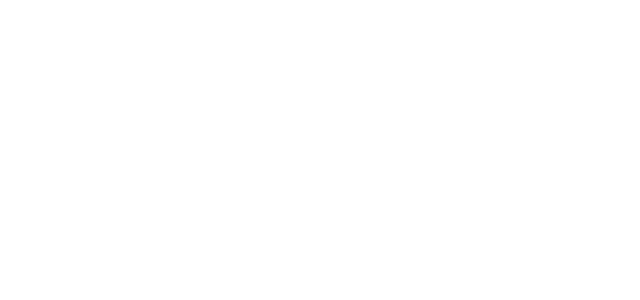
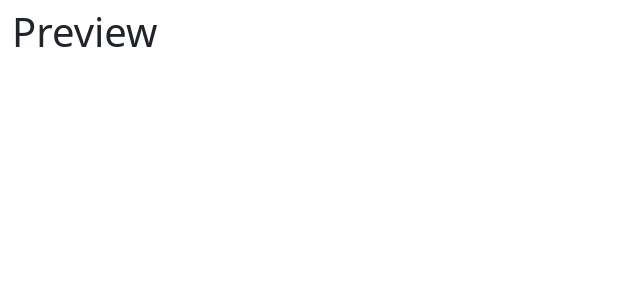
Before and after one commit to pannelltyler91/coffee_kiosk, a React (Create React App) app: page /preview in a window 1280 px wide. Before the commit this address had no page. Shown: the top 300 px of the page, without its empty margins (0-640 px from the left). Built offline with nearby package versions, Linux system fonts and the light colour scheme.

Commit message:
ran into issue with preview screen

```diff
--- a/src/App.js
+++ b/src/App.js
@@ -9,6 +9,7 @@ import HotCoffee from "./components/menu_components/HotCoffe";
 import Pay from "./components/Pay";
 import ThankYou from "./components/ThankYou";
 import Rewards from './components/Rewards';
+import Preview from "./components/Preview";
 
 
 function App() {
@@ -24,6 +25,7 @@ function App() {
         <Route path="/pay" element={<Pay/>} />
         <Route path="/thankyou" element={<ThankYou/>} />
         <Route path="/rewards" element={<Rewards/>} />
+        <Route path="/preview" element={<Preview/>} />
       </Routes>
     </div>
   );
--- /dev/null
+++ b/src/components/Preview.js
@@ -0,0 +1,25 @@
+import Container from "react-bootstrap/esm/Container";
+import Row from "react-bootstrap/esm/Row";
+import Col from "react-bootstrap/esm/Col";
+import Card from 'react-bootstrap/Card';
+import Button from "react-bootstrap/esm/Button";
+import { useSelector } from 'react-redux';
+import {db} from './config/firebase';
+import {addDoc,collection} from 'firebase/firestore';
+import { useNavigate } from "react-router-dom";
+import { Timestamp } from "@firebase/firestore";
+
+
+function Preview(){
+
+const cart = useSelector((state) => state.cart.value)
+
+    return(
+        <Container className="mt-2" fluid>
+          <h1>Preview</h1>
+          {cart}
+        </Container>
+    )
+}
+
+export default Preview;
--- a/src/components/Rewards.js
+++ b/src/components/Rewards.js
@@ -51,7 +51,7 @@ function Rewards() {
             </Container>
             <Row>
                 <Col></Col>
-                <Col style={{border:'white solid 1px',backgroundColor:'#A47C6F',marginRight:'162px',borderRadius:'25px',display:'flex',justifyContent:'center',height:'100%',width:'100%'}}><Button  style={{border:'none',backgroundColor:'#A47C6F',borderRadius:'25px',display:'flex',justifyContent:'center',height:'100%',width:'100%'}} onClick={(e) => {dispatch(checkRewards({message:'can we update?'})); navigate('/pay')}}>Continue</Button></Col>
+                <Col style={{border:'white solid 1px',backgroundColor:'#A47C6F',marginRight:'162px',borderRadius:'25px',display:'flex',justifyContent:'center',height:'100%',width:'100%'}}><Button  style={{border:'none',backgroundColor:'#A47C6F',borderRadius:'25px',display:'flex',justifyContent:'center',height:'100%',width:'100%'}} onClick={(e) => {dispatch(checkRewards({message:'can we update?'})); navigate('/preview')}}>Continue</Button></Col>
                 <Col></Col>
                 </Row>
         </Container>
--- a/src/components/menu_components/Checkout.js
+++ b/src/components/menu_components/Checkout.js
@@ -44,9 +44,9 @@ function Checkout(){
                                 )
                             })}
                         <Card.Body style={{display:'flex',alignItems:'center',justifyContent:'center'}}>
-                            <Button  onClick={submitCart}style={{width:'33%'}} >Checkout({cartCount})</Button>
+                            <Button  onClick={submitCart}style={{width:'33%'}} >Next({cartCount})</Button>
                         </Card.Body>
-                        <Card.Footer>Total:${cartTotal}</Card.Footer>
+                        <Card.Footer><strong>Total:${cartTotal}</strong></Card.Footer>
                     </Card>
                 </Col>
             </Row>
--- a/src/features/cart.js
+++ b/src/features/cart.js
@@ -41,7 +41,7 @@ export const cartSlice = createSlice({
                     const rewardsRef = doc(db,'users',foundUser.id)
                     if(foundUser.rewards_total === 10){
                         await updateDoc(rewardsRef, {
-                            rewards_total: 0
+                            rewards_total: state.count
                           })
                         const discountItemLocation = state.value.length - 1;
                         const discountItem = state.value[discountItemLocation]
```
